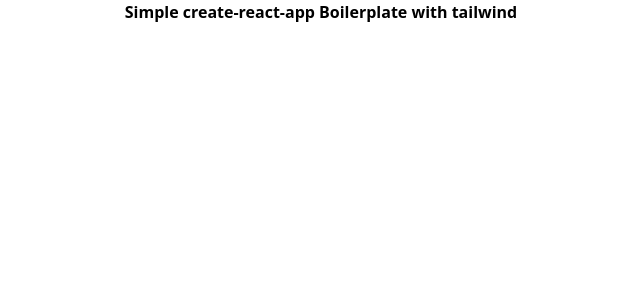
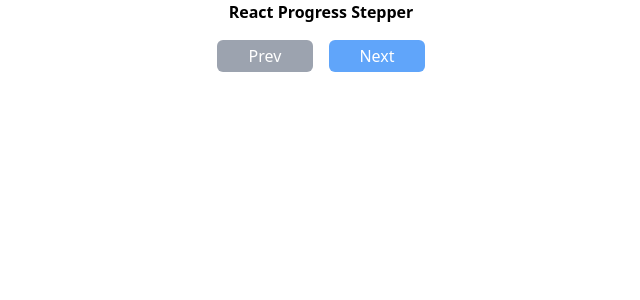
Before and after one commit to syriaca/react-progress-stepper, a React (Create React App) app: page / in a window 1280 px wide. Shown: the top 300 px of the page, without its empty margins (319-959 px from the left). Built offline with nearby package versions, Linux system fonts and the light colour scheme.

Commit message:
added tailwind utilities for buttons

```diff
--- a/src/App.tsx
+++ b/src/App.tsx
@@ -1,9 +1,15 @@
+import Button from './components/button';
+
 const App = () => {
   return (
     <div className="font-bold text-center">
       <h1>
-        Simple create-react-app Boilerplate with tailwind
+        React Progress Stepper
       </h1>
+        <div className="inline-flex justify-around w-56 mt-4">
+          <Button color="gray" label="Prev" isDisabled={true} onClick={() => console.log()} />
+          <Button color="blue" label="Next" isDisabled={false} onClick={() => console.log()} />
+        </div>
     </div>
   );
 }
--- a/src/components/button.tsx
+++ b/src/components/button.tsx
@@ -1,6 +1,9 @@
-const Button = ({color, label, isDisabled}: Button) => {
+const Button = ({color, label, isDisabled, onClick}: Button) => {
     return (
-        <button className={`p-2 bg-${color}-400`} disabled={isDisabled}>
+        <button
+            className={`p-1 rounded-md flex-grow-0 w-24 text-white bg-${color}-400`}
+            disabled={isDisabled}
+            onClick={onClick}>
             {label}
         </button>
     );
--- a/src/components/step.tsx
+++ b/src/components/step.tsx
@@ -1,6 +1,6 @@
 const Step = ({color, label, isDisabled}: Step) => {
     return (
-        <button className={`p-2 roun bg-${color}-400`} disabled={isDisabled}>
+        <button className={`p-2 bg-${color}-400`} disabled={isDisabled}>
             {label}
         </button>
     );
--- a/src/types.d.ts
+++ b/src/types.d.ts
@@ -1,7 +1,8 @@
 type Button = {
   color: string,
   label: string,
-  isDisabled: boolean
+  isDisabled: boolean,
+  onClick?: () => void;
 }
 
 type Step = Button;
```
